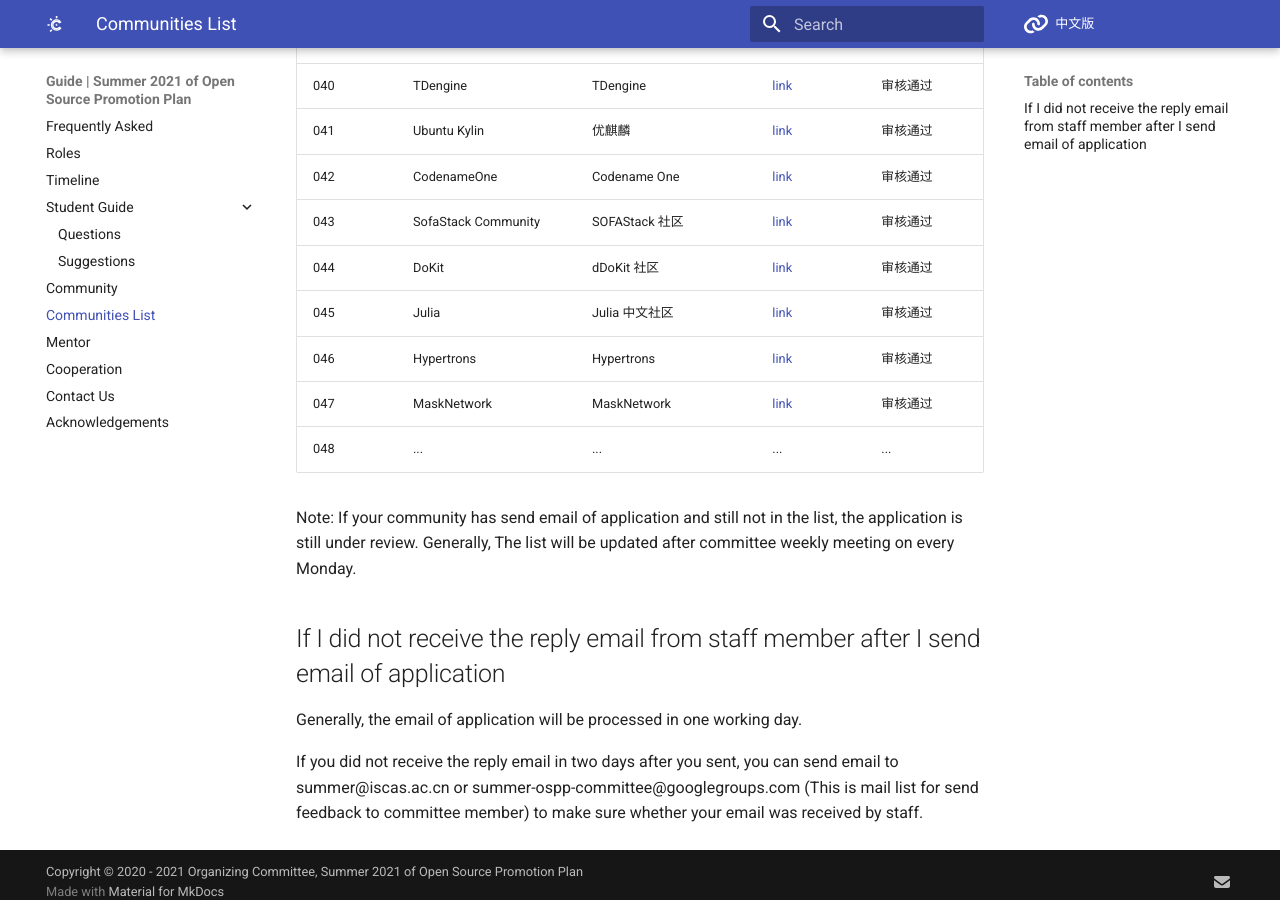
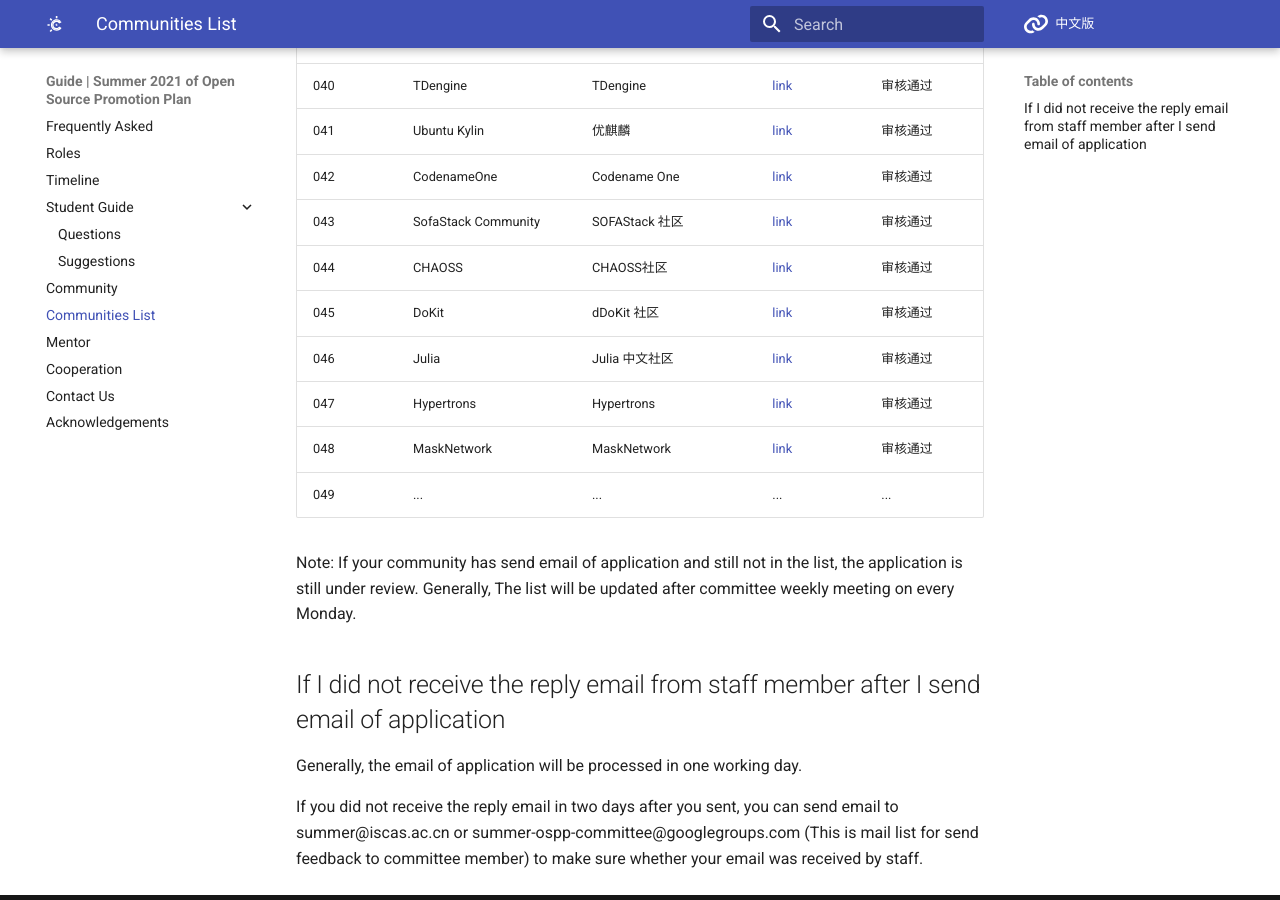
Before and after one commit to summer-ospp/help-en, an MkDocs documentation site: the page built from docs/communities-list.md, in a window 1280 px wide and 900 px high, scrolled down 2244 px. Built offline with MkDocs 1.6.1 and Material for MkDocs 9.7.7, drawn with Linux system fonts in a browser that asks for light colours; comment, search, counter and statistics services are not loaded.

Commit message:
Update communities-list.md

```diff
--- a/docs/communities-list.md
+++ b/docs/communities-list.md
@@ -49,11 +49,12 @@ Before the deadline (Apr 30th, 2021) of application for community, this list wil
 | 041  | Ubuntu Kylin            | 优麒麟                    | [link](https://www.ubuntukylin.com)                   | 审核通过    |
 | 042  | CodenameOne             | Codename One             | [link](https://github.com/codenameone/CodenameOne)    | 审核通过    |
 | 043  | SofaStack Community     | SOFAStack 社区            | [link](https://sofastack.tech/)    | 审核通过    |
-| 044  | DoKit               | dDoKit 社区                | [link](https://www.dokit.cn/   )            | 审核通过    |
-| 045 | Julia                | Julia 中文社区              | [link](https://discourse.juliacn.com/ )                     | 审核通过    |
-| 046  | Hypertrons      | Hypertrons                   | [link](https://hypertrons.io)                   | 审核通过    |
-| 047  | MaskNetwork              | MaskNetwork            | [link](https://mask.io)    | 审核通过    |
-| 048 | ...                     | ...                     | ...                                                     | ...      |
+| 044  | CHAOSS           |CHAOSS社区               |[link](https://chaoss.community/)                          | 审核通过    |
+| 045  | DoKit               | dDoKit 社区                | [link](https://www.dokit.cn/)            | 审核通过    |
+| 046  | Julia                | Julia 中文社区              | [link](https://discourse.juliacn.com/)                      | 审核通过    |
+| 047  | Hypertrons      | Hypertrons                   | [link](https://hypertrons.io)                   | 审核通过    |
+| 048  | MaskNetwork              | MaskNetwork            | [link](https://mask.io)    | 审核通过    |
+| 049  | ...              | ...                | ...                          | ...                                                |
 
 
 Note: If your community has send email of application and still not in the list, the application is still under review. Generally, The list will be updated after committee weekly meeting on every Monday.
```
